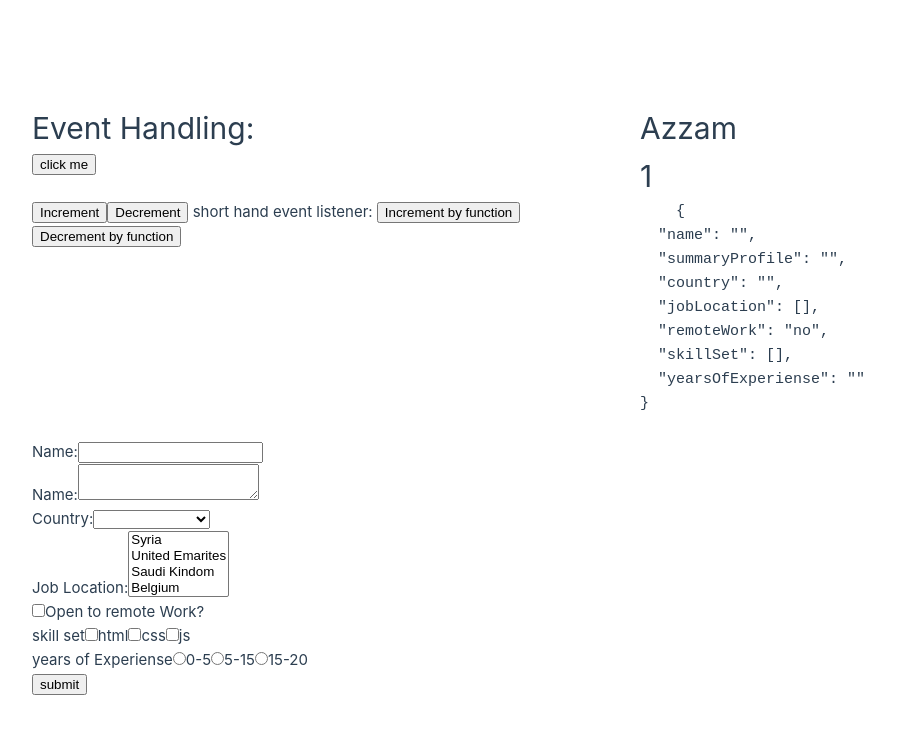
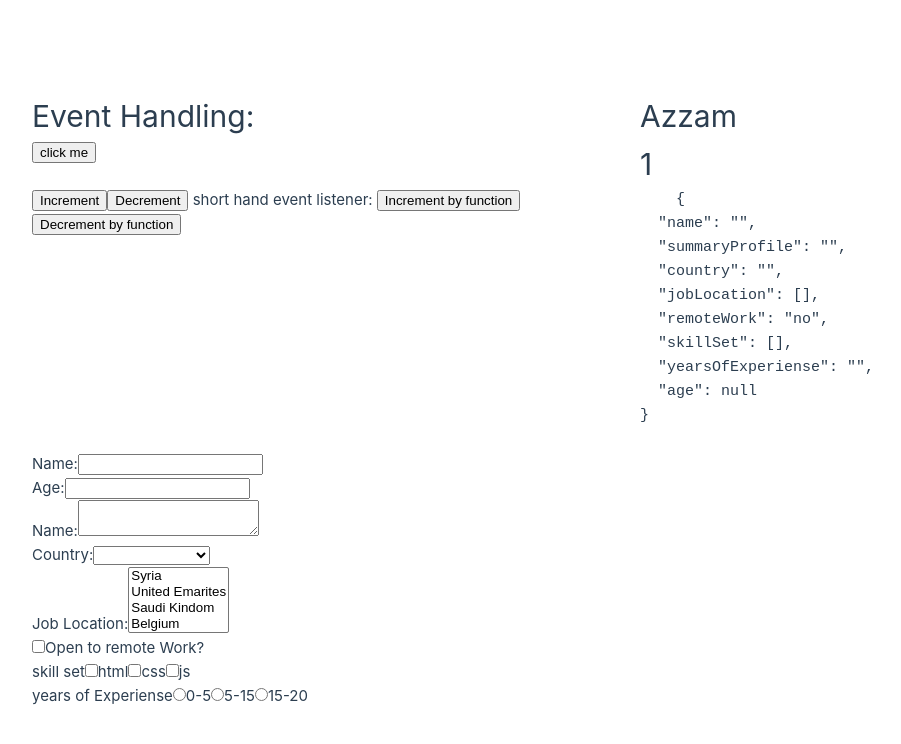
Before and after one commit to Azz3m90/VueJS, a Vue app: page / in a window 1280 px wide. Shown: the top 744 px of the page, without its empty margins (0-901 px from the left). Built offline with nearby package versions, Linux system fonts and the light colour scheme.

Commit message:
modifiers

```diff
--- a/src/App.vue
+++ b/src/App.vue
@@ -66,10 +66,15 @@
   <div ><pre>
     {{ JSON.stringify(formValues, null,2) }}
   </pre></div>
-<form action="" method="post" @submit="submitForm">
+<form action="" method="post" @submit.prevent="submitForm">
   <div>
     <label for="name">Name:</label>
-    <input type="text" id="name" v-model="formValues.name "/>
+    <input type="text" id="name" v-model.trim.lazy="formValues.name "/>
+  </div>
+    <div>
+    <label for="age">Age:</label>
+    <input
+   @keyup.enter="submitForm" type="number" id="age" v-model.number="formValues.age "/>
   </div>
   <div>
     <label for="profile">Name:</label>
@@ -119,9 +124,9 @@
         <input type="radio"  id="15-20" value="15-20" v-model='formValues.yearsOfExperiense '/>
         <label for="15-20">15-20</label>
   </div>
-  <div>
+  <!--<div>
     <button>submit</button>
-  </div>
+  </div>-->
 </form>
 </template>
 
@@ -206,6 +211,7 @@
       remoteWork:'no',
       skillSet:[],
       yearsOfExperiense:'',
+      age:null,
      },
     };
   }, methods: {
@@ -221,8 +227,8 @@
      decrement(){
       this.counter -= 1
      },
-     submitForm(event){
-      event.preventDefault();
+     submitForm(){
+      //event.preventDefault();
       console.log(this.formValues)
 
      },
```
